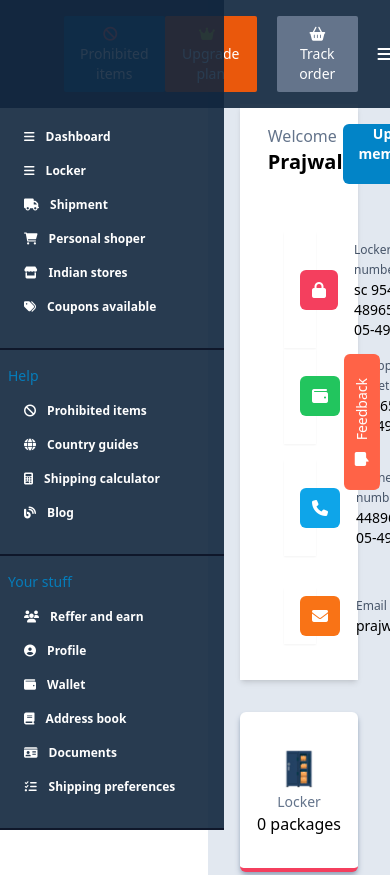
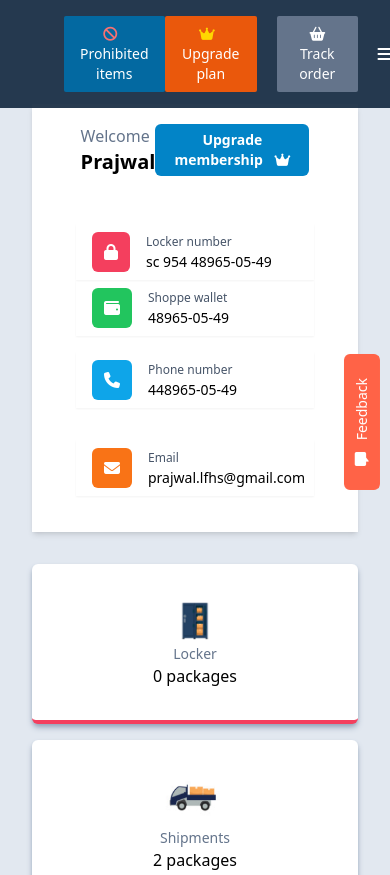
Before and after one commit to Sanket-Gawande/prajwal-paloju, a website built with Vite: page index.html in a window 390 px wide. Shown: the top 875 px of the page. Built offline with nearby package versions, Linux system fonts and the light colour scheme.

Commit message:
mobile responsive

```diff
--- a/index.html
+++ b/index.html
@@ -48,7 +48,7 @@
     </header>
     <div class="flex h-full w-full">
       <!-- side  bar  -->
-      <aside class="w-56 bg-main-100/90 block fixed">
+      <aside class="w-56 bg-main-100/90 hidden sm:block fixed">
         <!-- aside menu 1  -->
 
         <ul
@@ -134,7 +134,7 @@
         </ul>
       </aside>
       <div
-        class="ml-52 overflow-y-auto w-[calc(100%-12rem)] bg-slate-200 pt-20 px-8 pb-8 mb-8 flex flex-col lg:flex-row justify-between"
+        class="sm:ml-52 overflow-y-auto w-full sm:w-[calc(100%-12rem)] bg-slate-200 pt-20 px-8 pb-8 mb-8 flex flex-col lg:flex-row justify-between"
       >
         <!-- main section  -->
         <div class="lg:w-[65%] w-full bg-slate-200">
```
